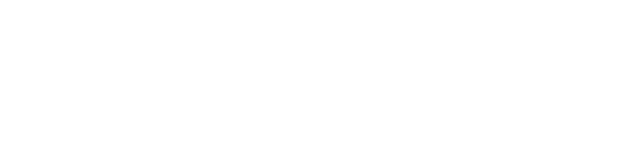
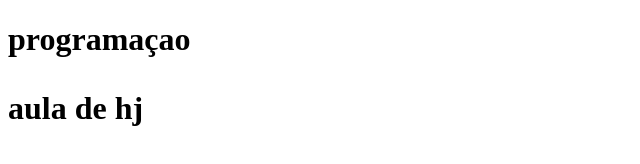
Before and after one commit to francanicolly-spec/segundotri_1MKT, a plain HTML site: page index.html in a window 1280 px wide. Shown: the whole page, without its empty margins (0-640 px from the left). Drawn offline with Linux system fonts and the light colour scheme.

Commit message:
aula 25/05

```diff
--- a/index.html
+++ b/index.html
@@ -6,6 +6,8 @@
     <title>viva as magras</title>
 </head>
 <body>
-
+    <h1>programaçao
+        <p>aula de hj</p>
+    </h1>
 </body>
 </html>
```
